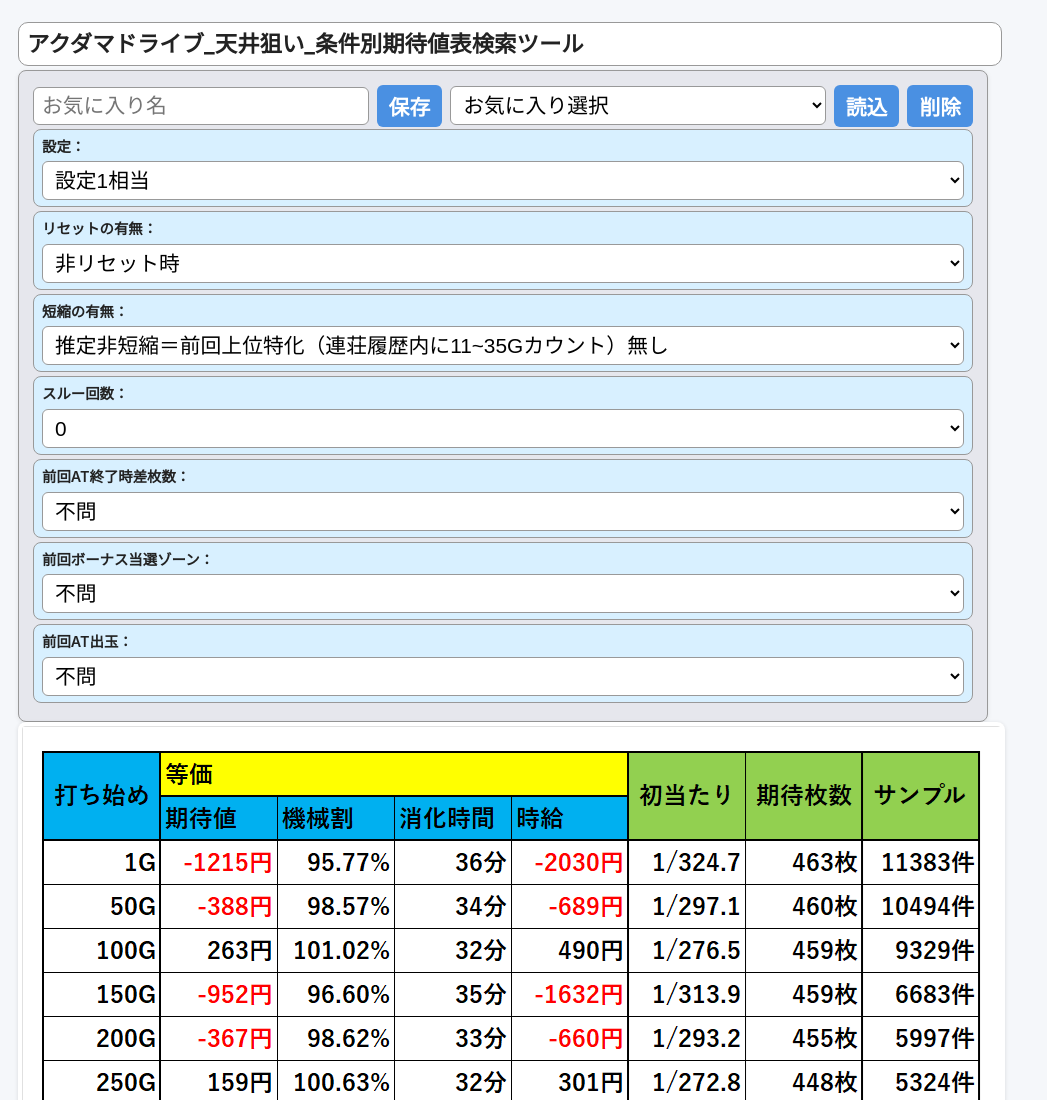
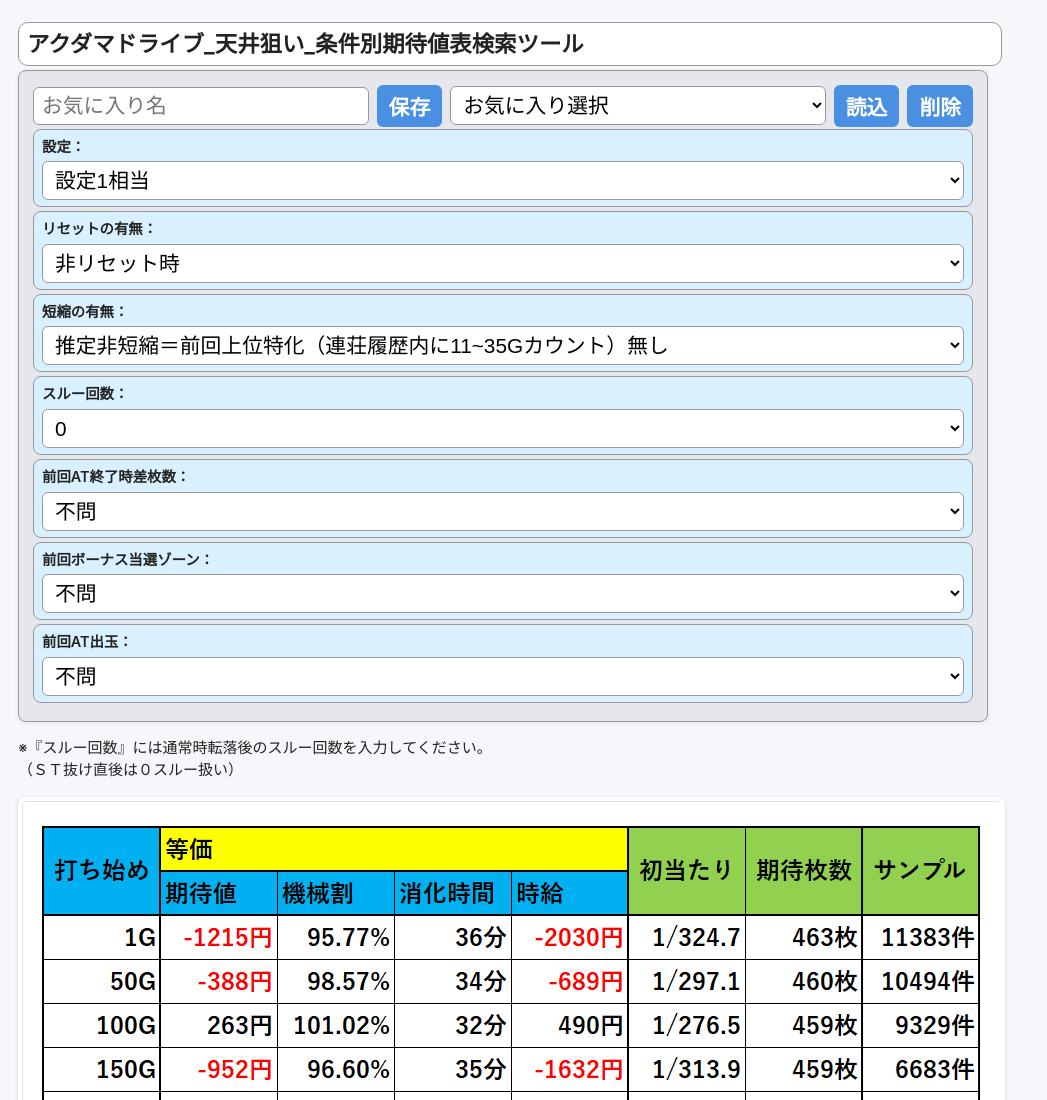
Before and after one commit to wosaru/akudamadrive_rwwYw335sNeFF6Az_20260510, a plain HTML site: page index.html in a window 1280 px wide. Shown: the top 1100 px of the page, without its empty margins (0-1047 px from the left). Drawn offline with Linux system fonts and the light colour scheme.

Commit message:
Update index.html

```diff
--- a/index.html
+++ b/index.html
@@ -12,6 +12,10 @@
   <!-- 検索条件UI -->
   <div id="filters"></div>
 
+    <p class="note">
+※『スルー回数』には通常時転落後のスルー回数を入力してください。<br>
+（ＳＴ抜け直後は０スルー扱い）</p>
+
   <!-- 画像表示エリア -->
   <div id="gallery"></div>
 
```
